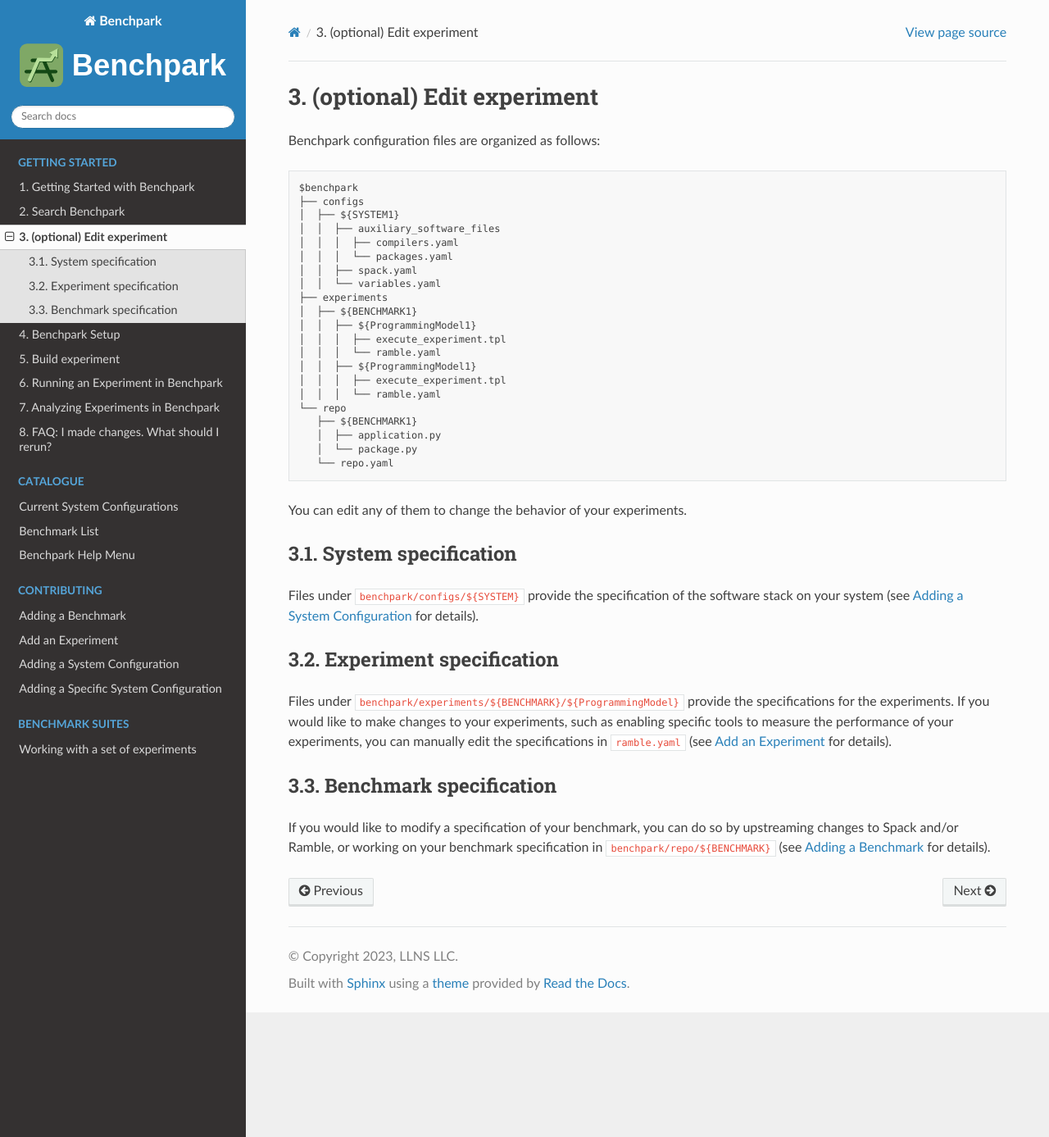
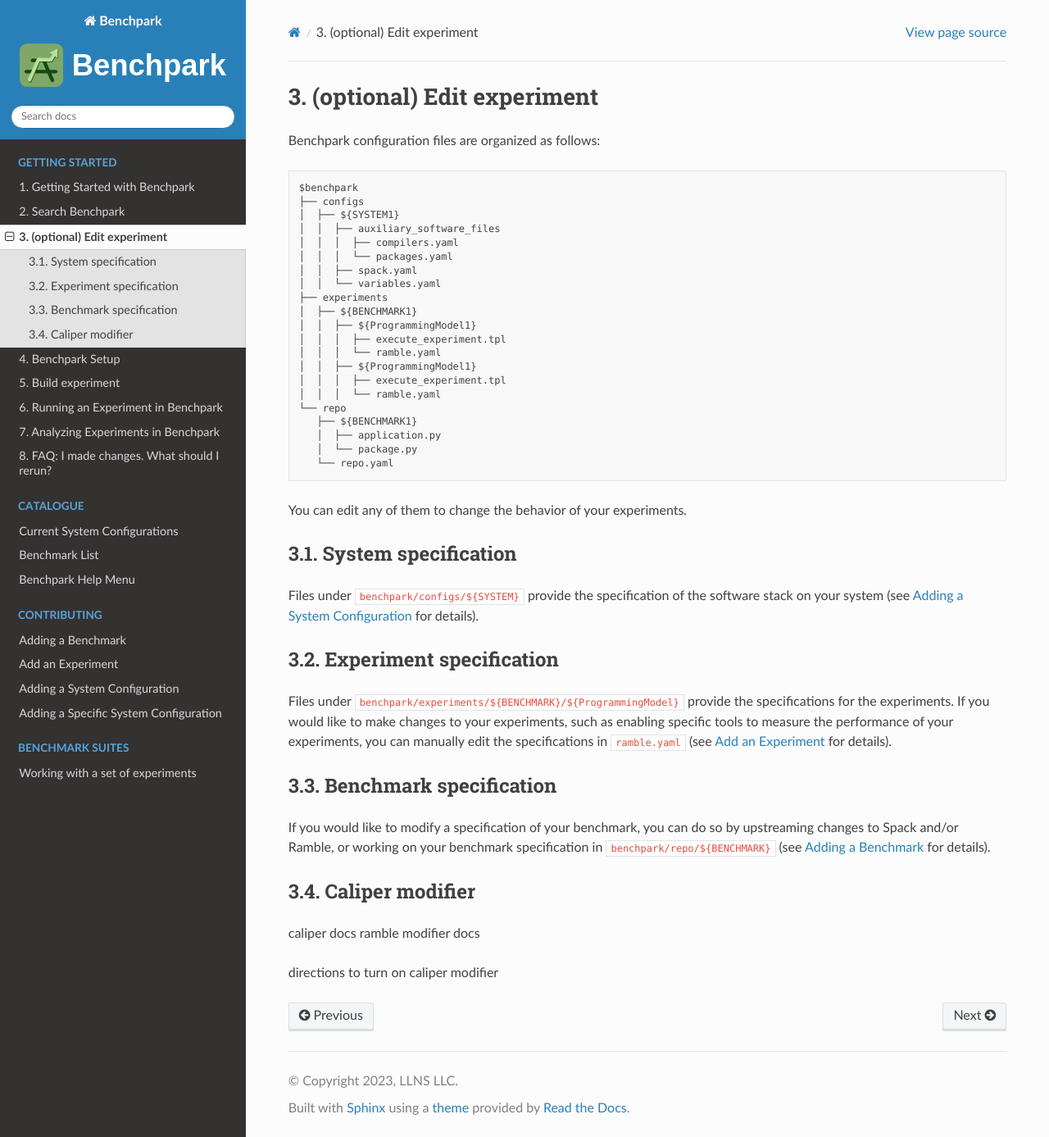
Before and after one commit to LLNL/benchpark, a Sphinx documentation site: the page built from docs/3-opt-edit-experiment.rst, in a window 1280 px wide and 1387 px high. Shown: the whole window at 82% size. Built offline with Sphinx 7.4.7 and the Read the Docs theme 2.0.0, drawn with Linux system fonts in a browser that asks for light colours; pages that are not in the unit, such as notebooks, are missing from menus.

Commit message:
initial commit on caliper modifier

```diff
--- a/docs/3-opt-edit-experiment.rst
+++ b/docs/3-opt-edit-experiment.rst
@@ -54,3 +54,11 @@
 you can do so by upstreaming changes to Spack and/or Ramble,
 or working on your benchmark specification in ``benchpark/repo/${BENCHMARK}``
 (see :doc:`add-a-benchmark` for details).
+
+Caliper modifier
+----------------
+
+caliper docs
+ramble modifier docs
+
+directions to turn on caliper modifier
```
